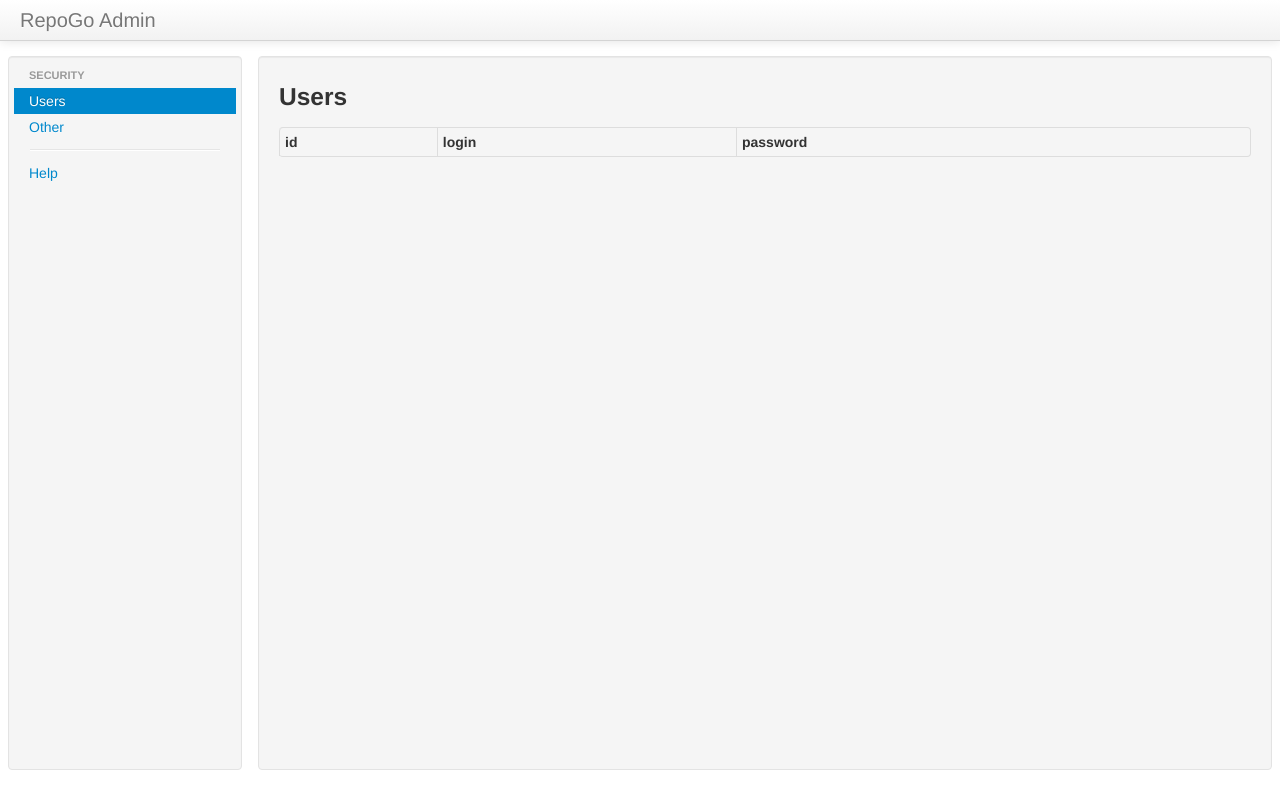
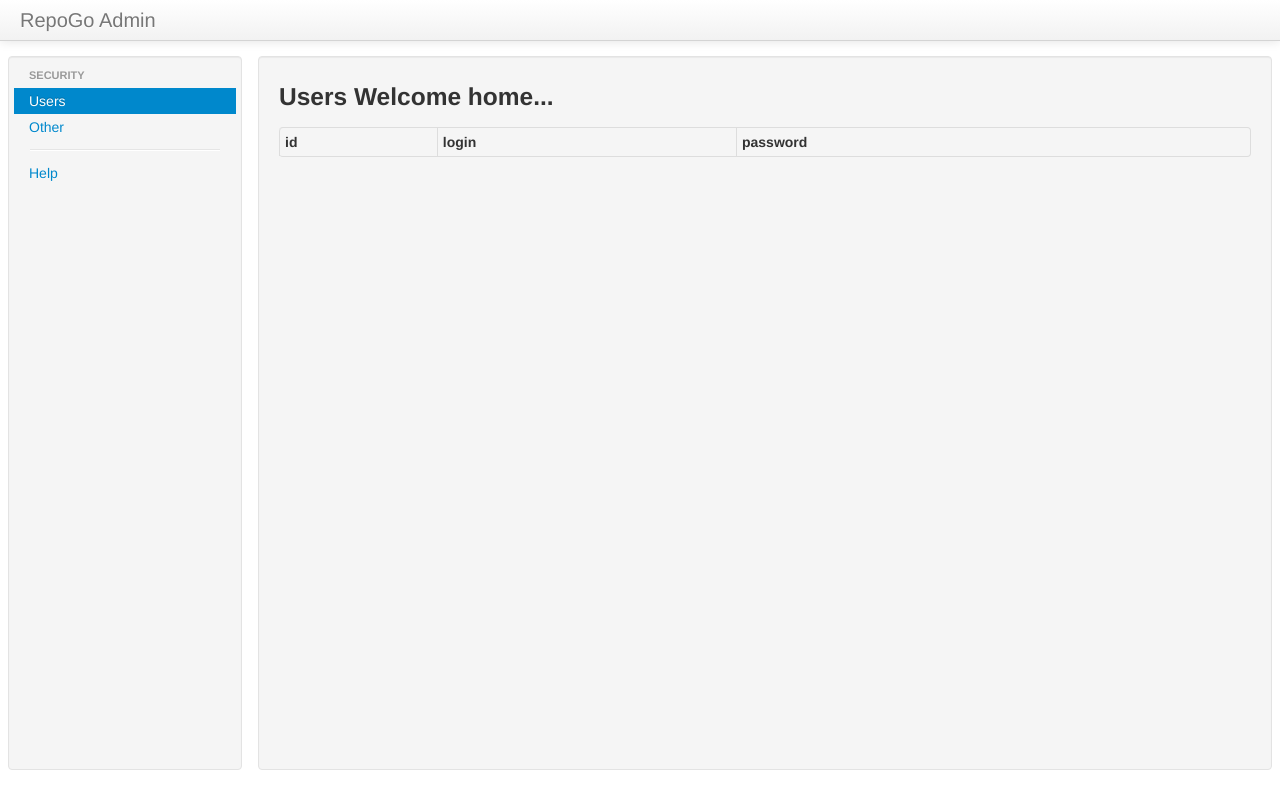
Before and after one commit to diasf/repogo, a plain HTML site: page ext/admin/index.html in a window 1280 px wide. Drawn offline with nearby package versions, Linux system fonts and the light colour scheme; files that its build step writes are made by us from their sources; no server answers.

Commit message:
experiments...

```diff
--- a/ext/admin/app/app.js
+++ b/ext/admin/app/app.js
@@ -64,7 +64,7 @@ rAdm.directive.directive('rAdmMenu', [function () {
 
 rAdm.filter = angular.module("rAdm.filter", []);
 
-rAdm.main = angular.module("rAdm", ["rAdm.service", "rAdm.directive", "rAdm.filter"]);
+rAdm.main = angular.module("rAdm", ["comp.localization", "rAdm.service", "rAdm.directive", "rAdm.filter"]);
 rAdm.main.run(["userService", function (userService) {
 	"use strict";
 	// initialize the module here...
--- /dev/null
+++ b/ext/admin/app/components/i18n/i18n.js
@@ -0,0 +1,97 @@
+/*
+ * Localization Component
+ */
+angular.module('comp.localization', [])
+    .factory('localize', ['$http', '$rootScope', '$window', '$filter', function ($http, $rootScope, $window, $filter) {
+		"use strict";
+		var language = '',
+	        languagePending = '',
+			dictionary = [],
+			// flag to indicate if the service is currently loading a the resource
+			resourceFileLoading = false,
+			successCallback = function (data) {
+                dictionary = data;
+                resourceFileLoading = false;
+				language = languagePending; // broadcast that a new resource file has been loaded
+                $rootScope.$broadcast('localizeResourcesUpdated');
+            },
+			// loads an language resource file from the server
+			initLocalizedResources = function (newLanguage) {
+				if (!resourceFileLoading && language !== newLanguage) {
+					resourceFileLoading = true;
+					languagePending = newLanguage;
+					// request the resource file
+					$http({ method: "GET", url: 'messages/msg_' + languagePending + '.js', cache: false }).success(successCallback).error(function () {
+						// request the default resource file
+						languagePending = 'default';
+						$http({ method: "GET", url: 'messages/msg_default.js', cache: false }).success(successCallback).error(function () {
+							resourceFileLoading = false;
+						});
+					});
+				}
+			};
+        // do the first load of the resource file
+        initLocalizedResources($window.navigator.userLanguage || $window.navigator.language);
+        return {
+			// setting of language on the fly
+			setLanguage: function (newLanguage) {
+				if (language !== newLanguage) {
+					initLocalizedResources(newLanguage);
+				}
+			},
+			// localize a string
+			getLocalizedString: function (value, params) {
+				// default the result to the string to be encoded
+				var result = value,
+					entry,
+					idx;
+				// make sure the dictionary has valid data
+				if (dictionary.length > 0) {
+					// use the filter service to only return those entries which match the value
+					// and only take the first result
+					entry = $filter('filter')(dictionary, function (element) { return element.key === value; })[0];
+					if (entry && entry.value) {
+						result = entry.value;
+						// replace params if any
+						if (params && params.length >= 1) {
+							for (idx = 0; idx < params.length; idx++) {
+								result = result.replace('{' + idx + '}', params[idx]);
+							}
+						}
+					}
+				}
+				return result;
+			}
+		};
+    }])
+    // translation filter
+    // {{ TOKEN | i18n }}
+    .filter('i18n', ['localize', function (localize) {
+		"use strict";
+        return function (input) {
+            return localize.getLocalizedString(input);
+        };
+    }])
+    // translation directive : updates the text value of the attached element
+    // <p data-i18n="TOKEN|PARAM1|PARAM2|.." >UPDATED TEXT</p>
+    .directive('i18n', ['localize', function (localize) {
+		"use strict";
+        var i18nDirective = {
+            restrict: "EAC",
+            updateText: function (elm, token) {
+                var values = token.split('|');
+                if (values.length >= 1) {
+                    elm.text(localize.getLocalizedString(values[0], values.slice(1)));
+                }
+            },
+            link: function (scope, elm, attrs) {
+                scope.$on('localizeResourcesUpdated', function () {
+                    i18nDirective.updateText(elm, attrs.i18n);
+                });
+                attrs.$observe('i18n', function (value) {
+                    i18nDirective.updateText(elm, attrs.i18n);
+                });
+            }
+        };
+        return i18nDirective;
+    }]);
--- a/ext/admin/index.html
+++ b/ext/admin/index.html
@@ -11,6 +11,7 @@
 		<script src="lib/jquery-1.10.1.min.js"></script>
 		<script src="lib/angular.min.js"></script>
 		<script src="lib/bootstrap.min.js"></script>
+		<script src="app/components/i18n/i18n.js"></script>
 		<script src="app/app.js"></script>
     </head>
     <body>
@@ -30,7 +31,7 @@
 			<div class="bl-layout bl-center">
 				<div class="well ra-center">
 				<div ng-controller="UserCtrl">
-					<h3>Users</h3>
+					<h3>Users <span data-i18n="msg.welcome" ></span></h3>
 					<table class="table table-condensed table-bordered table-hover">
 						<thead>
 						<tr>
--- /dev/null
+++ b/ext/admin/messages/msg_default.js
@@ -0,0 +1,3 @@
+[
+	{"key" : "msg.welcome", "value" : "Welcome home..."}
+]
```
Also changed, not shown: ext/admin/nls/messages.js (deleted, +0 -7 lines), 2 other files.
